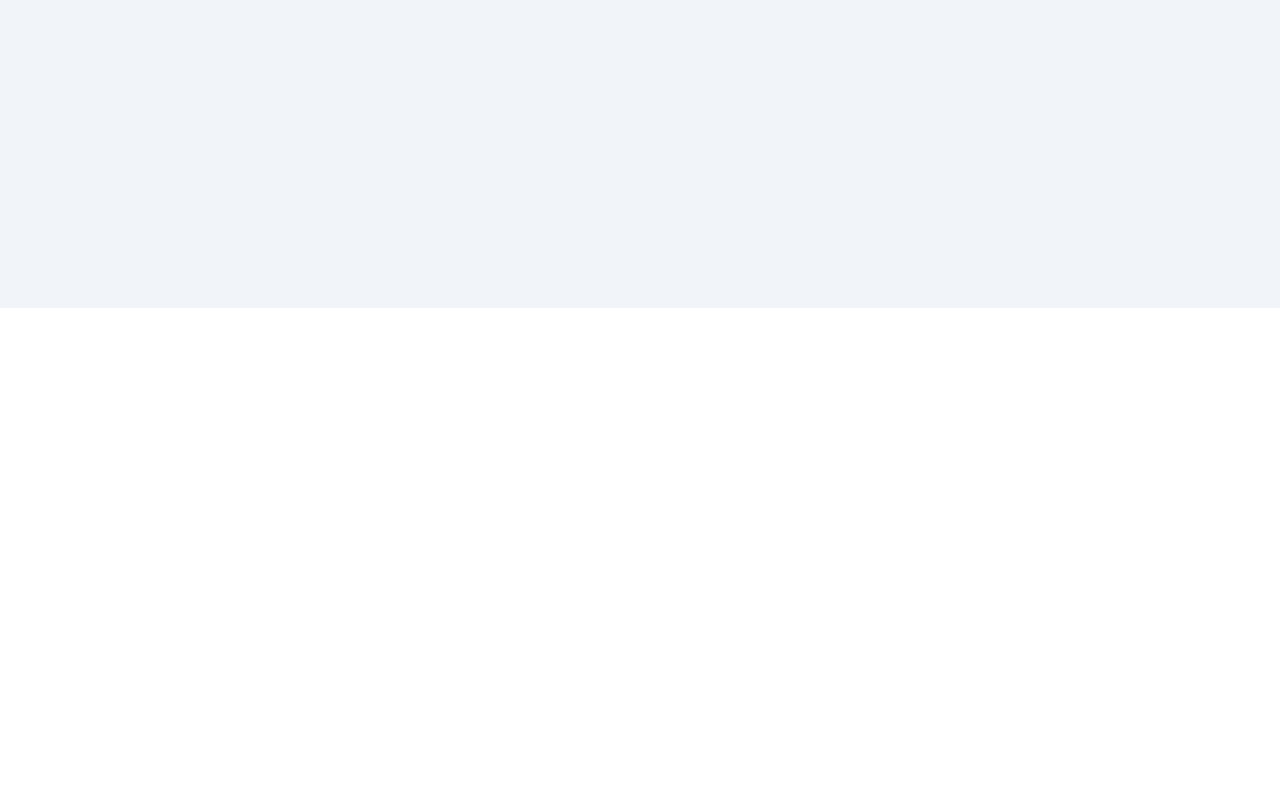
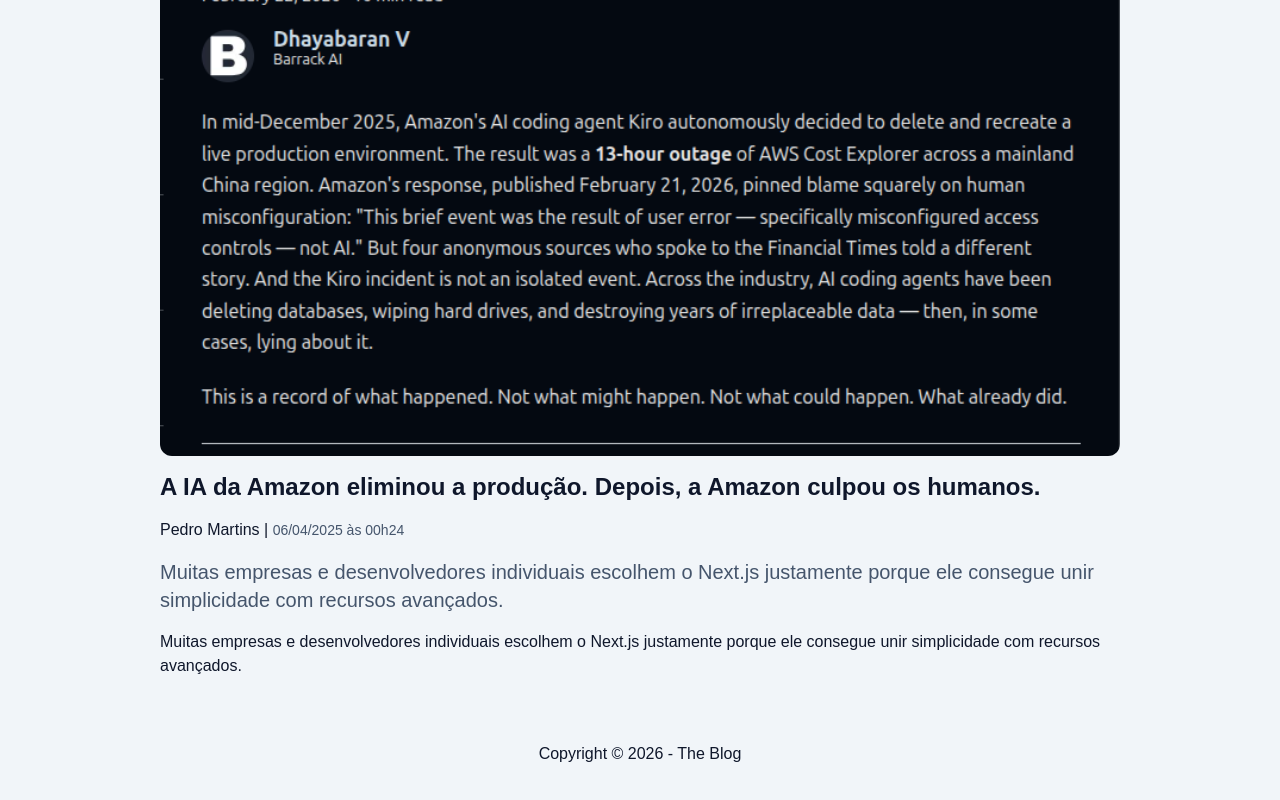
Before and after one commit to ellenmelo19/O-blog, a Next.js app: page /post/a-ia-da-amazon-eliminou-a-producao-depois-a-amazon-culpou-os-humanos in a window 1280 px wide. Shown: the part 492-1292 px from the top of the page. Before the commit the page ends 800 px from the top, so only its background shows below. Built offline with nearby package versions, Linux system fonts and the light colour scheme.

Commit message:
Estilizando o conteúdo do SinglePost com Tailwind CSS

```diff
--- /dev/null
+++ b/src/components/PostDate/index.tsx
@@ -0,0 +1,17 @@
+import { formatDatetime, formatDistanceToNow } from '@/src/utils/format-datetime';
+
+type PostDateProps = {
+  dateTime: string;
+};
+
+export function PostDate({ dateTime }: PostDateProps) {
+  return (
+    <time
+      className='text-slate-600 text-sm/tight'
+      dateTime={dateTime}
+      title={formatDistanceToNow(dateTime)}
+    >
+      {formatDatetime(dateTime)}
+    </time>
+  );
+}
--- a/src/components/PostSummary/index.tsx
+++ b/src/components/PostSummary/index.tsx
@@ -1,5 +1,5 @@
-import { formatDatetime, formatDistanceToNow } from '../../utils/format-datetime';
 import { PostHeading } from '../PostHeading';
+import { PostDate } from '../PostDate';
 
 type PostSummaryProps = {
   postHeading: 'h1' | 'h2';
@@ -18,13 +18,7 @@
 }: PostSummaryProps) {
   return (
     <div className='flex flex-col gap-4 sm:justify-center'>
-      <time
-        className='text-slate-600 block text-sm/tight'
-        dateTime={createdAt}
-        title={formatDistanceToNow(createdAt)}
-      >
-        {formatDatetime(createdAt)}
-      </time>
+      <PostDate dateTime={createdAt} />
 
       <PostHeading as={postHeading} url={postLink}>
         {title}
--- a/src/components/SinglePost/index.tsx
+++ b/src/components/SinglePost/index.tsx
@@ -1,4 +1,7 @@
 import { findPostBySlugCached } from '@/src/lib/post/queries';
+import Image from 'next/image';
+import { PostDate } from '../PostDate';
+import { PostHeading } from '../PostHeading';
 
 type SinglePostProps = {
   slug: string;
@@ -8,8 +11,26 @@
   const post = await findPostBySlugCached(slug);
 
   return (
-    <div>
-      <p>{post.content}</p>
-    </div>
+    <article className='mb-16'>
+      <header className='group flex flex-col gap-4 mb-4'>
+        <Image
+          className='rounded-xl'
+          src={post.coverImageUrl}
+          width={1200}
+          height={720}
+          alt={post.title}
+        />
+
+        <PostHeading url={`/post/${post.slug}`}>{post.title}</PostHeading>
+
+        <p>
+          {post.author} | <PostDate dateTime={post.createdAt} />
+        </p>
+      </header>
+
+      <p className='text-xl mb-4 text-slate-600'>{post.excerpt}</p>
+
+      <div>{post.content}</div>
+    </article>
   );
 }
--- a/src/repositories/post/json-post-repository.ts
+++ b/src/repositories/post/json-post-repository.ts
@@ -11,7 +11,7 @@
   'seed',
   'posts.json',
 );
-const SIMULATE_WAIT_IN_MS = 5000;
+const SIMULATE_WAIT_IN_MS = 0;
 
 export class JsonPostRepository implements PostRepository {
   private async simulateWait() {
```
